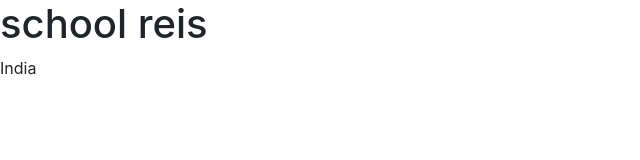
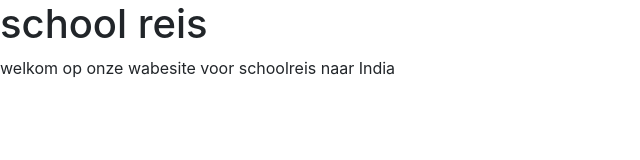
Before and after one commit to wesleymertens/reis_site, a plain HTML site: page index.html in a window 1280 px wide. Shown: the whole page, without its empty margins (0-640 px from the left). Drawn offline with nearby package versions, Linux system fonts and the light colour scheme.

Commit message:
Aanpasing

```diff
--- a/index.html
+++ b/index.html
@@ -14,7 +14,7 @@
 
 <body>
     <h1>school reis</h1>
-    <p>India</p>
+    <p>welkom op onze wabesite voor schoolreis naar India</p>
 
     <!-- Optional JavaScript -->
     <!-- jQuery first, then Popper.js, then Bootstrap JS -->
```
